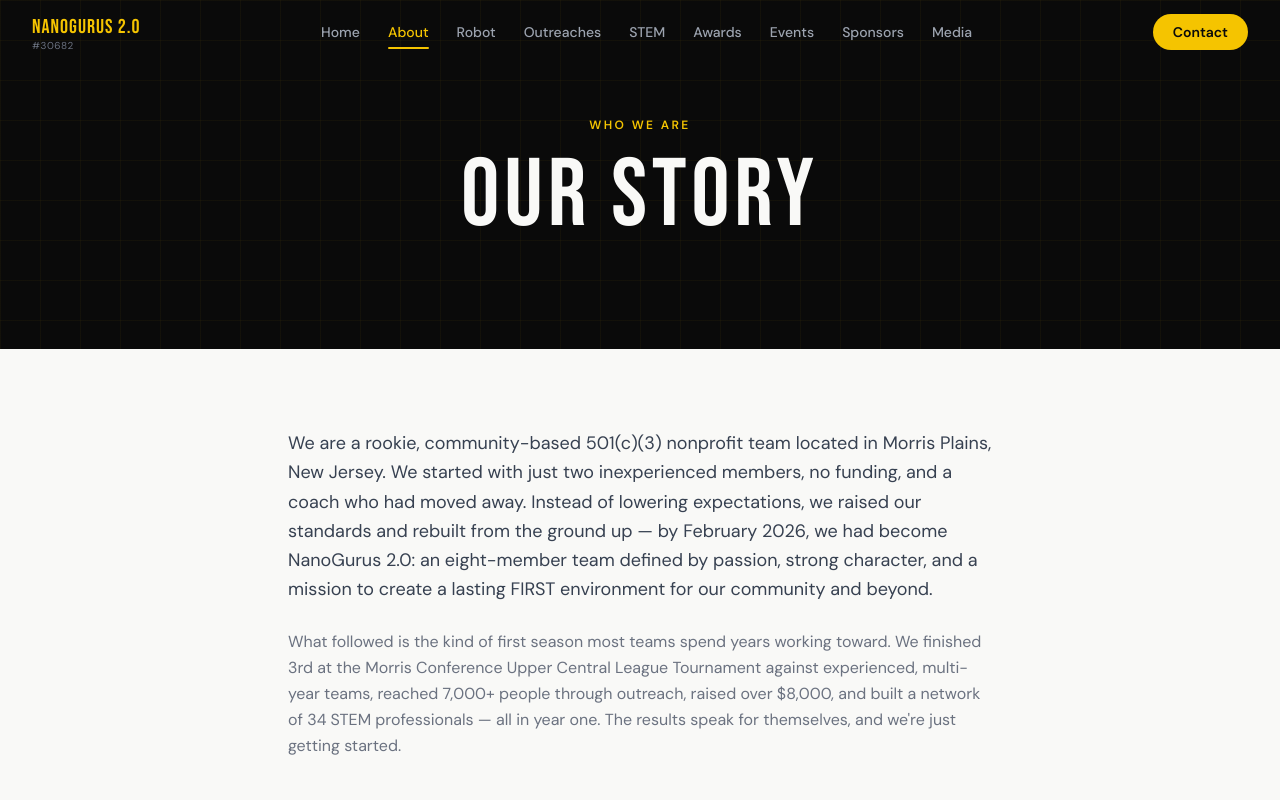
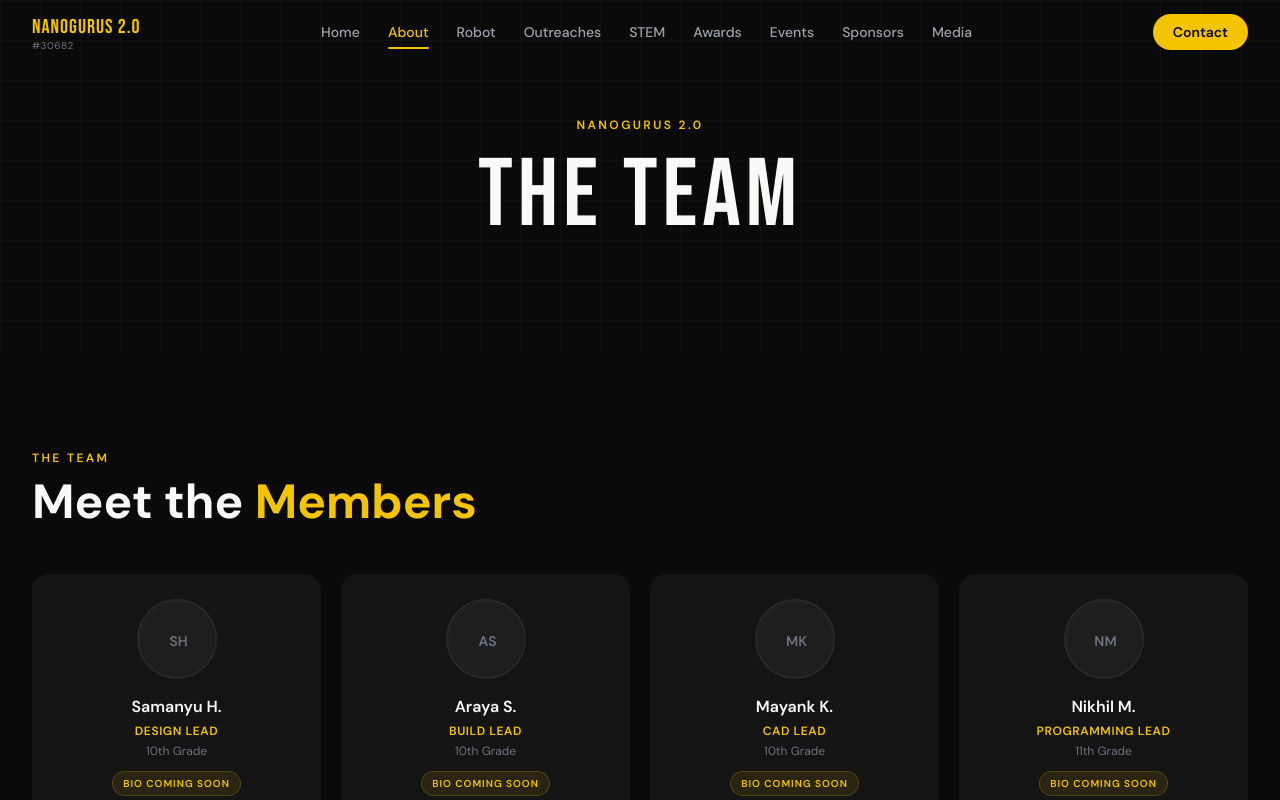
Before and after one commit to neilLawyer/nanogurus-2.0, a Next.js app: page /about in a window 1280 px wide. Shown: the top 800 px of the page. Built offline with nearby package versions, Linux system fonts and the light colour scheme.

Commit message:
Remove story from about page, rename to Team

```diff
--- a/app/about/page.tsx
+++ b/app/about/page.tsx
@@ -3,7 +3,7 @@ import { team } from "@/data/team";
 import TeamMemberCard from "@/components/TeamMemberCard";
 import SectionHeading from "@/components/SectionHeading";
 
-export const metadata: Metadata = { title: "About Us" };
+export const metadata: Metadata = { title: "Team" };
 
 const goals = [
   "Recruit 5 members",
@@ -30,32 +30,11 @@ export default function AboutPage() {
       <section className="bg-[#0A0A0A] mesh-bg grid-bg pt-28 pb-20">
         <div className="max-w-4xl mx-auto px-4 sm:px-6 lg:px-8 text-center">
           <span className="inline-block text-xs font-semibold uppercase tracking-[0.2em] text-gold mb-4">
-            Who We Are
+            NanoGurus 2.0
           </span>
           <h1 className="font-display text-6xl md:text-8xl tracking-wider text-[#F9F9F7] mb-6">
-            OUR STORY
+            THE TEAM
           </h1>
-        </div>
-      </section>
-
-      {/* STORY */}
-      <section className="bg-[#F9F9F7] py-20">
-        <div className="max-w-3xl mx-auto px-4 sm:px-6 lg:px-8">
-          <p className="text-[#374151] text-lg leading-relaxed mb-6">
-            We are a rookie, community-based 501(c)(3) nonprofit team located in Morris Plains,
-            New Jersey. We started with just two inexperienced members, no funding, and a coach who
-            had moved away. Instead of lowering expectations, we raised our standards and rebuilt
-            from the ground up — by February 2026, we had become NanoGurus 2.0: an eight-member
-            team defined by passion, strong character, and a mission to create a lasting FIRST
-            environment for our community and beyond.
-          </p>
-          <p className="text-[#6B7280] text-base leading-relaxed">
-            What followed is the kind of first season most teams spend years working toward. We
-            finished 3rd at the Morris Conference Upper Central League Tournament against experienced,
-            multi-year teams, reached 7,000+ people through outreach, raised over $8,000, and built
-            a network of 34 STEM professionals — all in year one. The results speak for themselves,
-            and we&apos;re just getting started.
-          </p>
         </div>
       </section>
 
```
